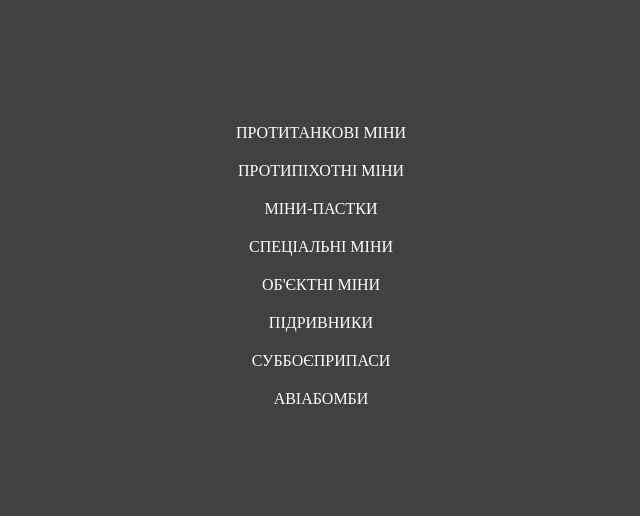
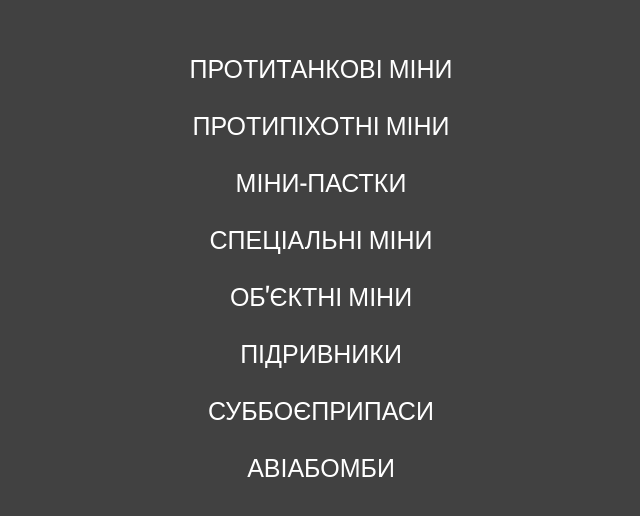
Before and after one commit to DimPoyda/MySite, a plain HTML site: page index.html in a window 1280 px wide. Shown: the part 134-650 px from the top of the page, without its empty margins (319-959 px from the left). Drawn offline with nearby package versions, Linux system fonts and the light colour scheme.

Commit message:
Update style.css

```diff
--- a/style.css
+++ b/style.css
@@ -1,3 +1,5 @@
+@import url('https://fonts.googleapis.com/css2?family=Oswald:wght@200..700&display=swap');
+
 *, *::before, *::after {
 	padding: 0;
 	margin: 0;
@@ -23,6 +25,9 @@
 	width: 100%;
 	padding: 10px 0;
 	color: #fff;
+	font-family: "Oswald", sans-serif;
+	font-weight: 500;
+	font-size: 25px;
 	text-decoration: none;
 	text-transform: uppercase;
 	text-align: center;
```
